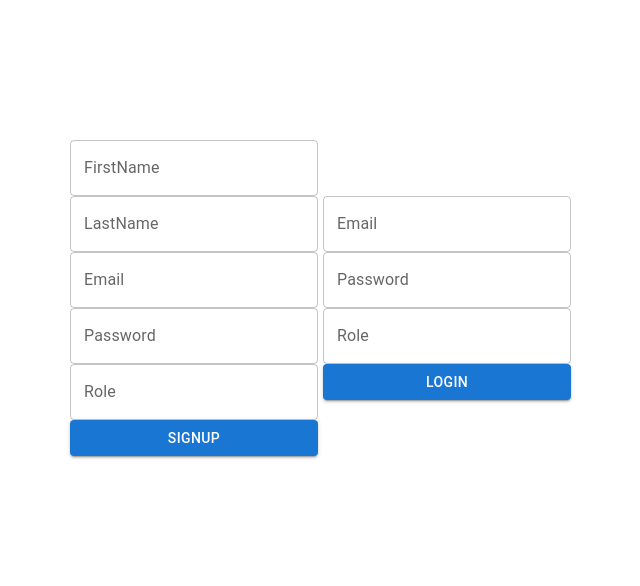
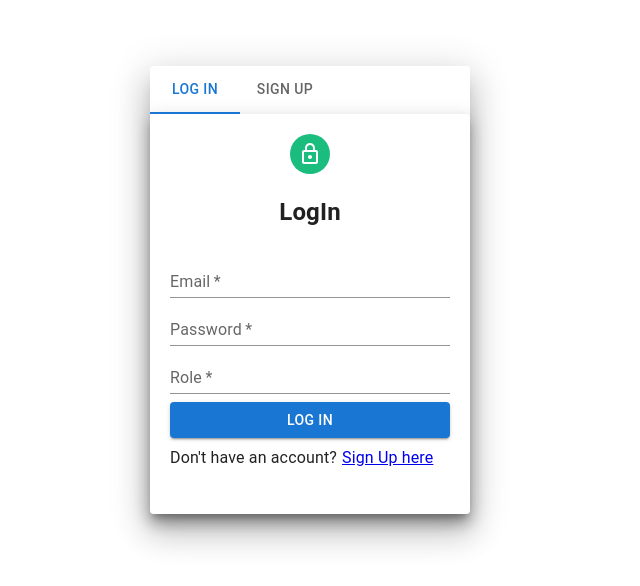
Before and after one commit to muazarif12/TAAMS_frontend, a React (Create React App) app in the folder WD_Proj/F_end/fe/: page / in a window 1280 px wide. Shown: the part 110-696 px from the top of the page, without its empty margins (330-970 px from the left). Built offline with nearby package versions, Linux system fonts and the light colour scheme.

Commit message:
logIn/SignUp

```diff
--- a/WD_Proj/F_end/fe/package.json
+++ b/WD_Proj/F_end/fe/package.json
@@ -6,7 +6,7 @@
     "@emotion/react": "^11.11.4",
     "@emotion/styled": "^11.11.5",
     "@fontsource/roboto": "^5.0.13",
-    "@mui/icons-material": "^5.15.15",
+    "@mui/icons-material": "^5.15.18",
     "@mui/material": "^5.15.15",
     "@reduxjs/toolkit": "^2.2.3",
     "@testing-library/jest-dom": "^5.17.0",
--- /dev/null
+++ b/WD_Proj/F_end/fe/src/App.css
@@ -0,0 +1,34 @@
+.App-logo {
+  height: 40vmin;
+  pointer-events: none;
+}
+
+@media (prefers-reduced-motion: no-preference) {
+  .App-logo {
+    animation: App-logo-spin infinite 20s linear;
+  }
+}
+
+.App-header {
+  background-color: #282c34;
+  min-height: 100vh;
+  display: flex;
+  flex-direction: column;
+  align-items: center;
+  justify-content: center;
+  font-size: calc(10px + 2vmin);
+  color: white;
+}
+
+.App-link {
+  color: #61dafb;
+}
+
+@keyframes App-logo-spin {
+  from {
+    transform: rotate(0deg);
+  }
+  to {
+    transform: rotate(360deg);
+  }
+}
--- a/WD_Proj/F_end/fe/src/App.js
+++ b/WD_Proj/F_end/fe/src/App.js
@@ -1,4 +1,5 @@
 import AuthPage from './components/auth';
+import './App.css';
 import { NotificationContainer } from 'react-notifications';
 import AdminPage from './components/admin/adminPage';
 import TeacherPage from './components/teacher/teacherPage';  // Import TeacherPage component
--- a/WD_Proj/F_end/fe/src/components/auth.js
+++ b/WD_Proj/F_end/fe/src/components/auth.js
@@ -1,30 +1,56 @@
 import SignUp from './signup';
 import LogIn from './login';
-import { Box } from '@mui/material';
-
-
+import { Box, Grid, Paper, Tab, Tabs, Typography } from '@mui/material';
+import { useState } from 'react';
 
 const AuthPage = () => {
+  const [value, setValue] = useState(0)
+  const handleChange = (event, newValue) => {
+    setValue(newValue);
+  };
+
+  function TabPanel(props) {
+    const { children, value, index, ...other } = props;
 
     return (
+      <div
+        role="tabpanel"
+        hidden={value !== index}
+        id={`simple-tabpanel-${index}`}
+        aria-labelledby={`simple-tab-${index}`}
+        {...other}
+      >
+        {value === index && (
+          <Box>
+            <Typography>{children}</Typography>
+          </Box>
+        )}
+      </div>
+    );
+  }
+  return (
+    <Grid container style={{ height: '100vh', display: 'flex', justifyContent: 'center', alignItems: 'center' }}>
+    <Paper elevation={20} style={{ width: 320, margin: "20px auto" }}>
+      <Tabs
+        value={value}
+        indicatorColor="primary"
+        textColor="primary"
+        onChange={handleChange}
+        aria-label="disabled tabs example"
+      >
+        <Tab label="Log In" />
 
-        <Box
-      sx={{
-        display: "flex",
-        justifyContent: "center",
-        alignItems: "center",
-        height: "100vh",
-        width: "100vw",
-      }}
-    >
-      <Box sx={{ margin: "5px" }}>
+        <Tab label="Sign Up" />
+      </Tabs>
+      <TabPanel value={value} index={0}>
+        <LogIn handleChange={handleChange} />
+      </TabPanel>
+      <TabPanel value={value} index={1}>
         <SignUp />
-      </Box>
-      <Box>
-        <LogIn />
-      </Box>
-    </Box>
-    );
-    };
+      </TabPanel>
+    </Paper>
+    </Grid>
+  );
+};
 
 export default AuthPage;
--- a/WD_Proj/F_end/fe/src/components/login.js
+++ b/WD_Proj/F_end/fe/src/components/login.js
@@ -1,12 +1,14 @@
-import { TextField, Button } from '@mui/material';
+import { Grid, TextField, Button, Paper, Avatar, Typography } from '@mui/material';
 import { useFormik } from "formik";
 import axios from 'axios';
 import { NotificationManager } from "react-notifications";
 import { useDispatch } from "react-redux";
 import { login } from "../redux/user.reducer";
-import { useNavigate } from 'react-router-dom';
+import { Link, useNavigate } from 'react-router-dom';
+import LockOutlinedIcon from '@mui/icons-material/LockOutlined';
 
-const LogIn = () => {
+
+const LogIn = ({handleChange}) => {
   const dispatch = useDispatch();
   const navigate = useNavigate();
 
@@ -44,35 +46,54 @@ const LogIn = () => {
   });
 
   return (
-    <form
-      style={{ display: "flex", flexDirection: "column" }}
-      onSubmit={formik.handleSubmit}
-    >
+
+    <Grid >
+      <form onSubmit={formik.handleSubmit}>
+      <Paper elevation={10} style={{ padding: 20, height: '45vh', width: 280, margin: "0 auto" }}>
+      <Grid align='center'>
+        <Avatar style={{ backgroundColor: '#1bbd7e' }}><LockOutlinedIcon /></Avatar>
+        <h2>LogIn</h2>
+      </Grid>
       <TextField
         onChange={formik.handleChange}
         value={formik.values.email}
         name="email"
         label="Email"
-        variant="outlined"
+        placeholder='Enter Email'
+        variant="standard"
+        fullWidth required
       />
       <TextField
         onChange={formik.handleChange}
         value={formik.values.password}
         name="password"
         label="Password"
-        variant="outlined"
+        placeholder='Enter Password'
+        variant="standard"
+        fullWidth required
       />
+
       <TextField
         onChange={formik.handleChange}
         value={formik.values.role}
         name="role"
         label="Role"
-        variant="outlined"
+        placeholder='Enter Role'
+        variant="standard"
+        fullWidth required
       />
-      <Button type="Submit" variant="contained">
-        LogIn
-      </Button>
+      <Button type='submit' color='primary' variant="contained" style={{ margin: '8px 0' }} fullWidth>Log in</Button>
+
+      <Typography>
+        Don't have an account?
+        <Link href="#" onClick={()=>handleChange("event",1)} style={{ marginLeft: '5px' }}>
+          Sign Up here
+        </Link>
+      </Typography>
+
+    </Paper>
     </form>
+    </Grid>
   );
 };
 
--- a/WD_Proj/F_end/fe/src/components/signup.js
+++ b/WD_Proj/F_end/fe/src/components/signup.js
@@ -1,9 +1,12 @@
-import { TextField, Button } from '@mui/material';
+import { TextField, Button, Grid, Paper, Avatar, Typography } from '@mui/material';
 import { useFormik } from "formik";
 import axios from 'axios';
 import { NotificationManager } from "react-notifications";
+import { Link } from 'react-router-dom';
+import LockOutlinedIcon from '@mui/icons-material/LockOutlined';
 
-const SignUp = () => {
+
+const SignUp = ({handleChange}) => {
 
   const formik = useFormik({
     initialValues: {
@@ -13,52 +16,74 @@ const SignUp = () => {
       password: '',
       role: ''
     },
-        onSubmit:async (values) => {
-          const response = await axios.post('http://localhost:5600/auth/signup',values);
+    onSubmit: async (values) => {
+      const response = await axios.post('http://localhost:5600/auth/signup', values);
       NotificationManager.success(response.data.msg);
     },
   });
 
   return (
 
-        <form
-        style={{ display: "flex", flexDirection: "column" }}
-        onSubmit={formik.handleSubmit}
-      >
-
+    <Grid container >
+      <form onSubmit={formik.handleSubmit}>
+      <Paper elevation={10} style={{ padding: 20, height: '45vh', width: 280, margin: "0 auto" }}>
+        <Grid align='center'>
+          <Avatar style={{ backgroundColor: '#1bbd7e' }}><LockOutlinedIcon /></Avatar>
+          <h2>SignUp</h2>
+        </Grid>
         <TextField
           onChange={formik.handleChange} value={formik.values.firstName}
           name="firstName"
           label="FirstName"
-                variant="outlined" />
-
+          placeholder='Enter FirstName'
+          variant="standard"
+          fullWidth required
+        />
         <TextField
           onChange={formik.handleChange} value={formik.values.lastName}
           name="lastName"
           label="LastName"
-                variant="outlined" />
-
+          placeholder='Enter LastName'
+          variant="standard"
+          fullWidth required
+        />
         <TextField
           onChange={formik.handleChange} value={formik.values.email}
           name="email"
           label="Email"
-                variant="outlined" />
-
+          placeholder='Enter Email'
+          variant="standard"
+          fullWidth required
+        />
         <TextField
           onChange={formik.handleChange} value={formik.values.password}
           name="password"
           label="Password"
-
-                variant="outlined" />
+          placeholder='Enter Password'
+          variant="standard"
+          fullWidth required
+        />
 
         <TextField
           onChange={formik.handleChange} value={formik.values.role}
           name="role"
           label="Role"
-                variant="outlined" />
+          placeholder='Enter Role'
+          variant="standard"
+          fullWidth required
+        />
+        <Button type='submit' color='primary' variant="contained" style={{ margin: '8px 0' }} fullWidth>Sign Up</Button>
 
-              <Button type="Submit" variant="contained">signUp</Button>
+        <Typography >
+          Already have an account?
+          <Link href="#" onClick={()=>handleChange("event",0)} style={{ marginLeft: '5px' }}>
+            Login here
+          </Link>
+        </Typography>
+
+      </Paper>
       </form>
+    </Grid>
 
   )
 }
--- a/WD_Proj/F_end/fe/src/index.css
+++ b/WD_Proj/F_end/fe/src/index.css
@@ -0,0 +1,13 @@
+body {
+    margin: 0;
+    font-family: -apple-system, BlinkMacSystemFont, 'Segoe UI', 'Roboto', 'Oxygen',
+      'Ubuntu', 'Cantarell', 'Fira Sans', 'Droid Sans', 'Helvetica Neue',
+      sans-serif;
+    -webkit-font-smoothing: antialiased;
+    -moz-osx-font-smoothing: grayscale;
+  }
+
+  code {
+    font-family: source-code-pro, Menlo, Monaco, Consolas, 'Courier New',
+      monospace;
+  }
```
Also changed, not shown: 1 other file (tests, documents, lock files or other folders). Lines whose indentation alone changed are shown as unchanged.
